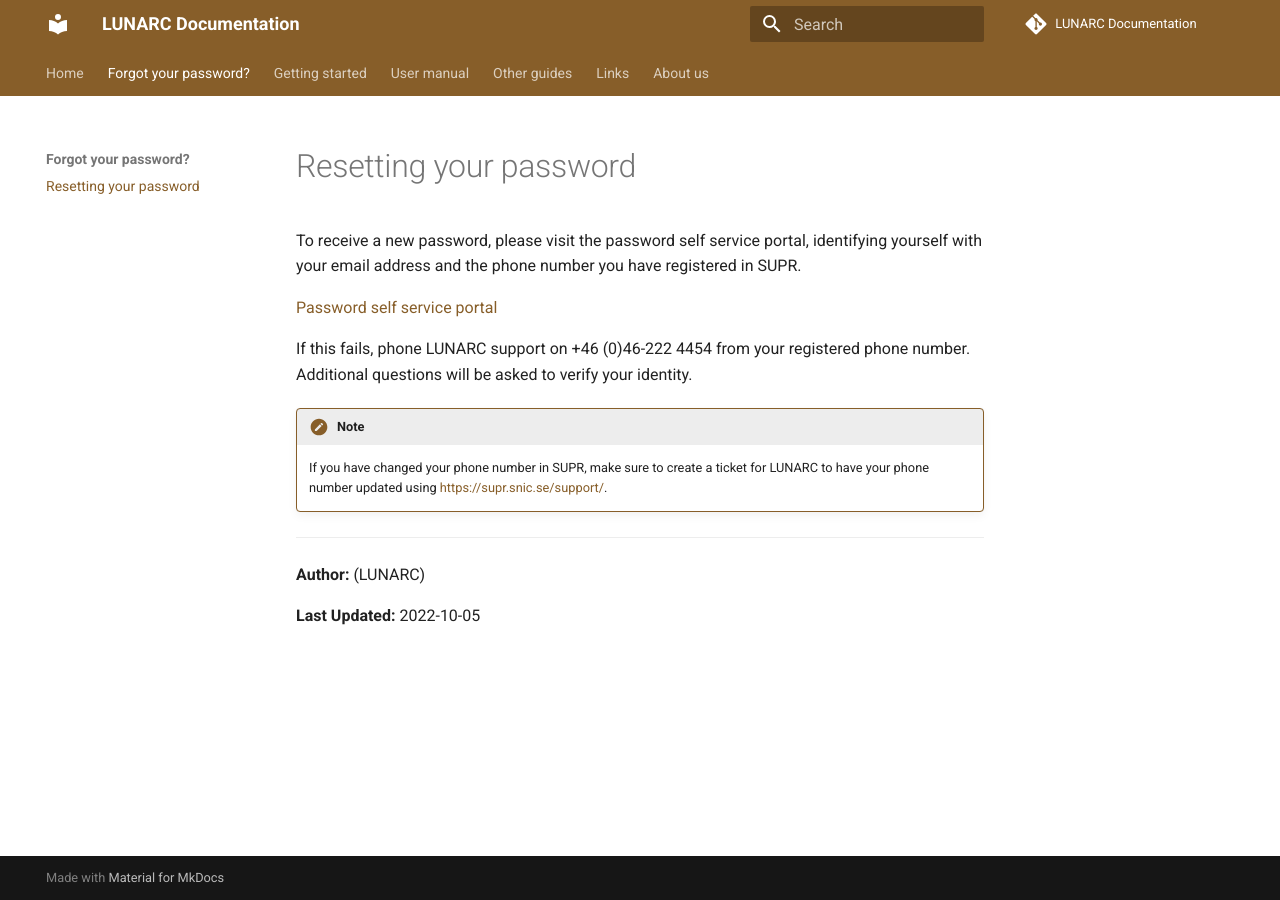
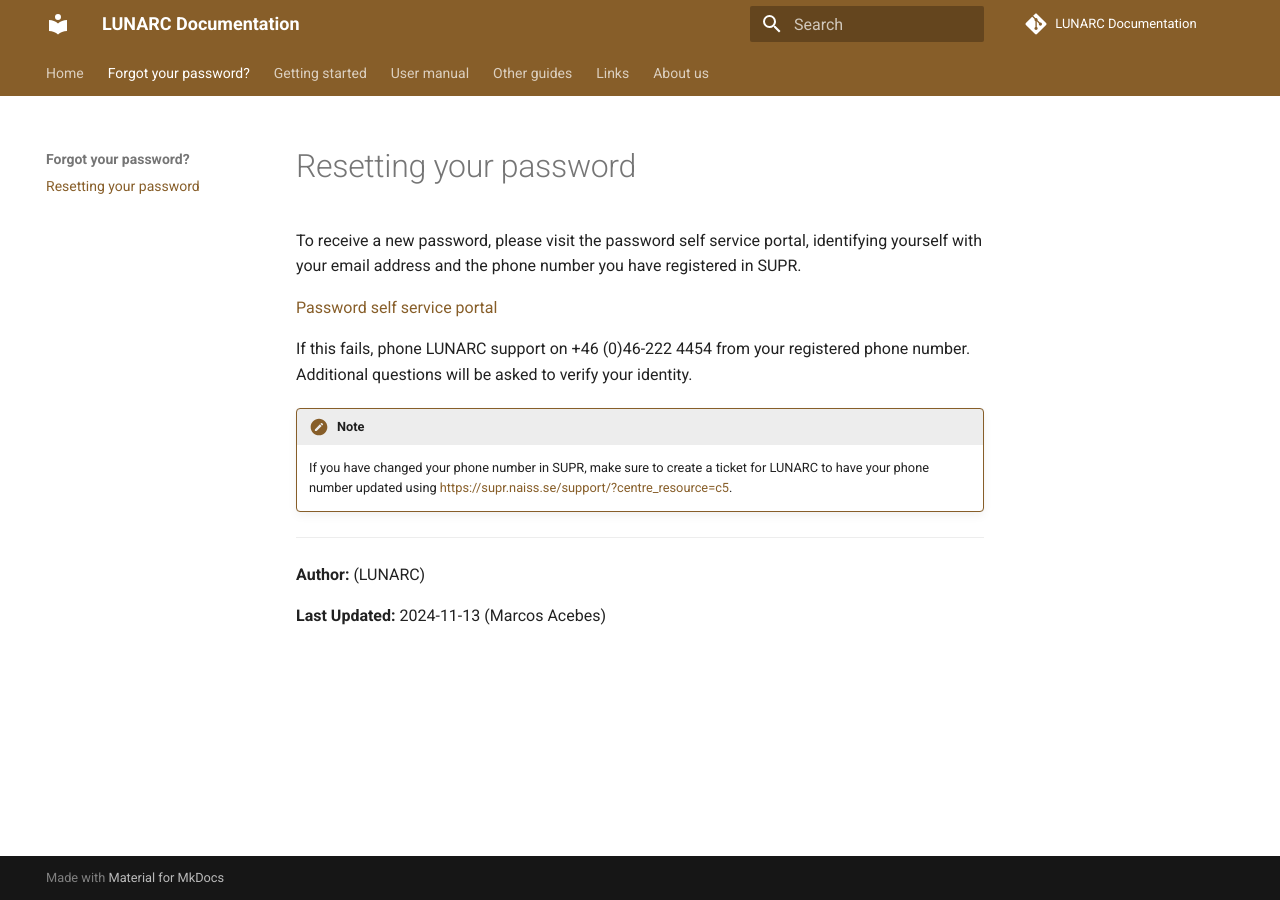
Before and after one commit to lunarc/lunarc_docs, an MkDocs documentation site: the page built from docs/intro/lost_password.md, in a window 1280 px wide. Built offline with MkDocs 1.6.1 and Material for MkDocs 9.7.7, drawn with Linux system fonts in a browser that asks for light colours; comment, search, counter and statistics services are not loaded.

Commit message:
Updated support link

```diff
--- a/docs/intro/lost_password.md
+++ b/docs/intro/lost_password.md
@@ -7,7 +7,7 @@
 If this fails, phone LUNARC support on +46 (0)46-222 4454 from your registered phone number. Additional questions will be asked to verify your identity.
 
 !!! note
-    If you have changed your phone number in SUPR, make sure to create a ticket for LUNARC to have your phone number updated using <https://supr.snic.se/support/>.
+    If you have changed your phone number in SUPR, make sure to create a ticket for LUNARC to have your phone number updated using <https://supr.naiss.se/support/?centre_resource=c5>.
 
 ---
 
@@ -15,4 +15,4 @@
 (LUNARC)
 
 **Last Updated:**
-2022-10-05
+2024-11-13 (Marcos Acebes)
```
